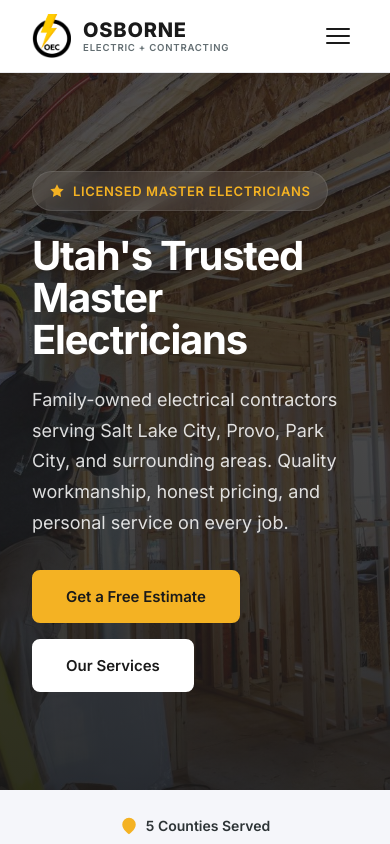
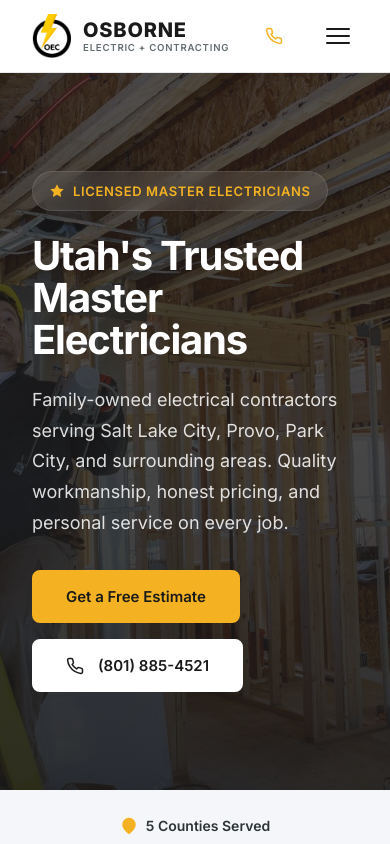
Before and after one commit to Gull-Stack/osborne-electric-site, an Eleventy site: page src/index.njk in a window 390 px wide. Shown: the top 844 px of the page. Built offline with nearby package versions, Linux system fonts and the light colour scheme; Eleventy itself is replaced by a stand-in of ours; files that its build step writes are made by us from their sources.

Commit message:
Bot Melvin: Add phone number to header + hero section
- Phone number (801) 885-4521 visible in header next to CTA button
- Hero 'Our Services' button replaced with clickable phone number
- Phone icon shows on mobile, full number on tablet+
- Gold accent color matches brand

```diff
--- a/src/_includes/header.njk
+++ b/src/_includes/header.njk
@@ -38,10 +38,13 @@
         </ul>
       </nav>
 
-      <a href="/contact/" class="header-cta">
-        <svg viewBox="0 0 24 24"><path d="M22 16.92v3a2 2 0 0 1-2.18 2 19.79 19.79 0 0 1-8.63-3.07 19.5 19.5 0 0 1-6-6 19.79 19.79 0 0 1-3.07-8.67A2 2 0 0 1 4.11 2h3a2 2 0 0 1 2 1.72 12.84 12.84 0 0 0 .7 2.81 2 2 0 0 1-.45 2.11L8.09 9.91a16 16 0 0 0 6 6l1.27-1.27a2 2 0 0 1 2.11-.45 12.84 12.84 0 0 0 2.81.7A2 2 0 0 1 22 16.92z"/></svg>
-        Get Free Estimate
-      </a>
+      <div class="header-actions">
+        <a href="tel:801-885-4521" class="header-phone" aria-label="Call us">
+          <svg viewBox="0 0 24 24" fill="none" stroke="currentColor" stroke-width="2"><path d="M22 16.92v3a2 2 0 0 1-2.18 2 19.79 19.79 0 0 1-8.63-3.07 19.5 19.5 0 0 1-6-6 19.79 19.79 0 0 1-3.07-8.67A2 2 0 0 1 4.11 2h3a2 2 0 0 1 2 1.72 12.84 12.84 0 0 0 .7 2.81 2 2 0 0 1-.45 2.11L8.09 9.91a16 16 0 0 0 6 6l1.27-1.27a2 2 0 0 1 2.11-.45 12.84 12.84 0 0 0 2.81.7A2 2 0 0 1 22 16.92z"/></svg>
+          <span class="header-phone-number">(801) 885-4521</span>
+        </a>
+        <a href="/contact/" class="header-cta">Get Free Estimate</a>
+      </div>
 
       <button class="nav-toggle" aria-label="Toggle navigation" onclick="document.querySelector('.main-nav').classList.toggle('active')">
         <span></span>
--- a/src/css/styles.css
+++ b/src/css/styles.css
@@ -290,6 +290,44 @@
   display: none;
 }
 
+.header-actions {
+  display: flex;
+  align-items: center;
+  gap: 0.75rem;
+}
+
+.header-phone {
+  display: flex;
+  align-items: center;
+  gap: 0.4rem;
+  color: var(--gold);
+  font-weight: 700;
+  font-size: 0.95rem;
+  text-decoration: none;
+  transition: color var(--transition);
+  white-space: nowrap;
+}
+
+.header-phone:hover {
+  color: var(--gold-hover);
+}
+
+.header-phone svg {
+  width: 18px;
+  height: 18px;
+  flex-shrink: 0;
+}
+
+.header-phone-number {
+  display: none;
+}
+
+@media (min-width: 768px) {
+  .header-phone-number {
+    display: inline;
+  }
+}
+
 @media (min-width: 1024px) {
   .nav-toggle {
     display: none;
--- a/src/index.njk
+++ b/src/index.njk
@@ -148,7 +148,10 @@
       <p>Family-owned electrical contractors serving Salt Lake City, Provo, Park City, and surrounding areas. Quality workmanship, honest pricing, and personal service on every job.</p>
       <div class="btn-group">
         <a href="/contact/" class="btn btn-primary">Get a Free Estimate</a>
-        <a href="/services/" class="btn btn-white">Our Services</a>
+        <a href="tel:801-885-4521" class="btn btn-white">
+          <svg viewBox="0 0 24 24" fill="none" stroke="currentColor" stroke-width="2" style="width:18px;height:18px;margin-right:6px;vertical-align:middle"><path d="M22 16.92v3a2 2 0 0 1-2.18 2 19.79 19.79 0 0 1-8.63-3.07 19.5 19.5 0 0 1-6-6 19.79 19.79 0 0 1-3.07-8.67A2 2 0 0 1 4.11 2h3a2 2 0 0 1 2 1.72 12.84 12.84 0 0 0 .7 2.81 2 2 0 0 1-.45 2.11L8.09 9.91a16 16 0 0 0 6 6l1.27-1.27a2 2 0 0 1 2.11-.45 12.84 12.84 0 0 0 2.81.7A2 2 0 0 1 22 16.92z"/></svg>
+          (801) 885-4521
+        </a>
       </div>
     </div>
   </div>
```
